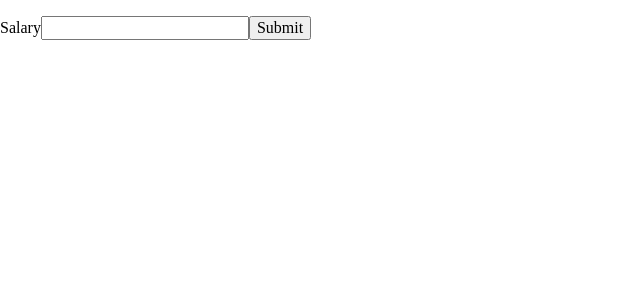
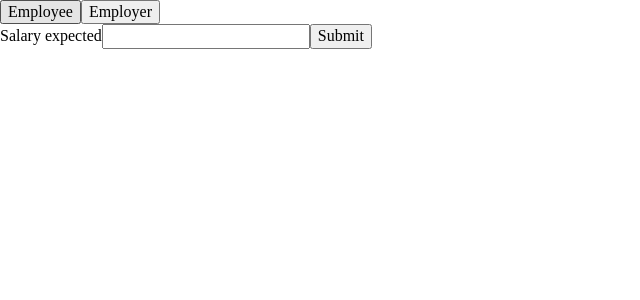
Before and after one commit to rr235/negotiation-app-client, a React app: page / in a window 1280 px wide. Shown: the top 300 px of the page, without its empty margins (0-640 px from the left). Built offline with nearby package versions, Linux system fonts and the light colour scheme.

Commit message:
chore: added tabs component

```diff
--- /dev/null
+++ b/src/components/atoms/tabs/Tabs.jsx
@@ -0,0 +1,50 @@
+import React, { useState } from 'react';
+import { arrayOf, node, string } from 'prop-types';
+
+const Tabs = ({ children, id }) => {
+  const [activeIndex, setActiveIndex] = useState(0);
+
+  const onClick = (index) => setActiveIndex(index);
+
+  return (
+    <div>
+      <div role="tablist">
+        {children.map((child, index) => (
+          <button
+            type="button"
+            role="tab"
+            id={`${id}-tab-${index}`}
+            aria-controls={`${id}-panel-${index}`}
+            aria-selected={activeIndex === index}
+            tabIndex={activeIndex === index ? 0 : -1}
+            onClick={() => onClick(index)}
+          >
+            {child.props.tabName}
+          </button>
+        ))}
+      </div>
+      {children.map((child, index) => (
+        <div
+          role="tabpanel"
+          id={`${id}-panel-${index}`}
+          aria-labelledby={`${id}-tab-${index}`}
+          tabIndex={0}
+          hidden={activeIndex !== index}
+        >
+          {child}
+        </div>
+      ))}
+    </div>
+  );
+};
+
+Tabs.propTypes = {
+  children: arrayOf(node),
+  id: string.isRequired,
+};
+
+Tabs.defaultProps = {
+  children: [],
+};
+
+export default Tabs;
--- /dev/null
+++ b/src/components/atoms/tabs/index.js
@@ -0,0 +1,3 @@
+import Tabs from './Tabs.jsx';
+
+export default Tabs;
--- a/src/components/templates/main/Main.jsx
+++ b/src/components/templates/main/Main.jsx
@@ -1,10 +1,12 @@
 import React from 'react';
 import InputForm from '../../atoms/inputForm';
+import Tabs from '../../atoms/tabs';
 
 const Main = () => (
-  <p>
-    <InputForm label="Salary" id="expectedSalary" />
-  </p>
+  <Tabs id="negotiationTab">
+    <InputForm label="Salary expected" id="expectedSalary" tabName="Employee" />
+    <InputForm label="Offered Salary" id="offeredSalary" tabName="Employer" />
+  </Tabs>
 );
 
 export default Main;
```
Also changed, not shown: 2 other files (tests, documents, lock files or other folders).
